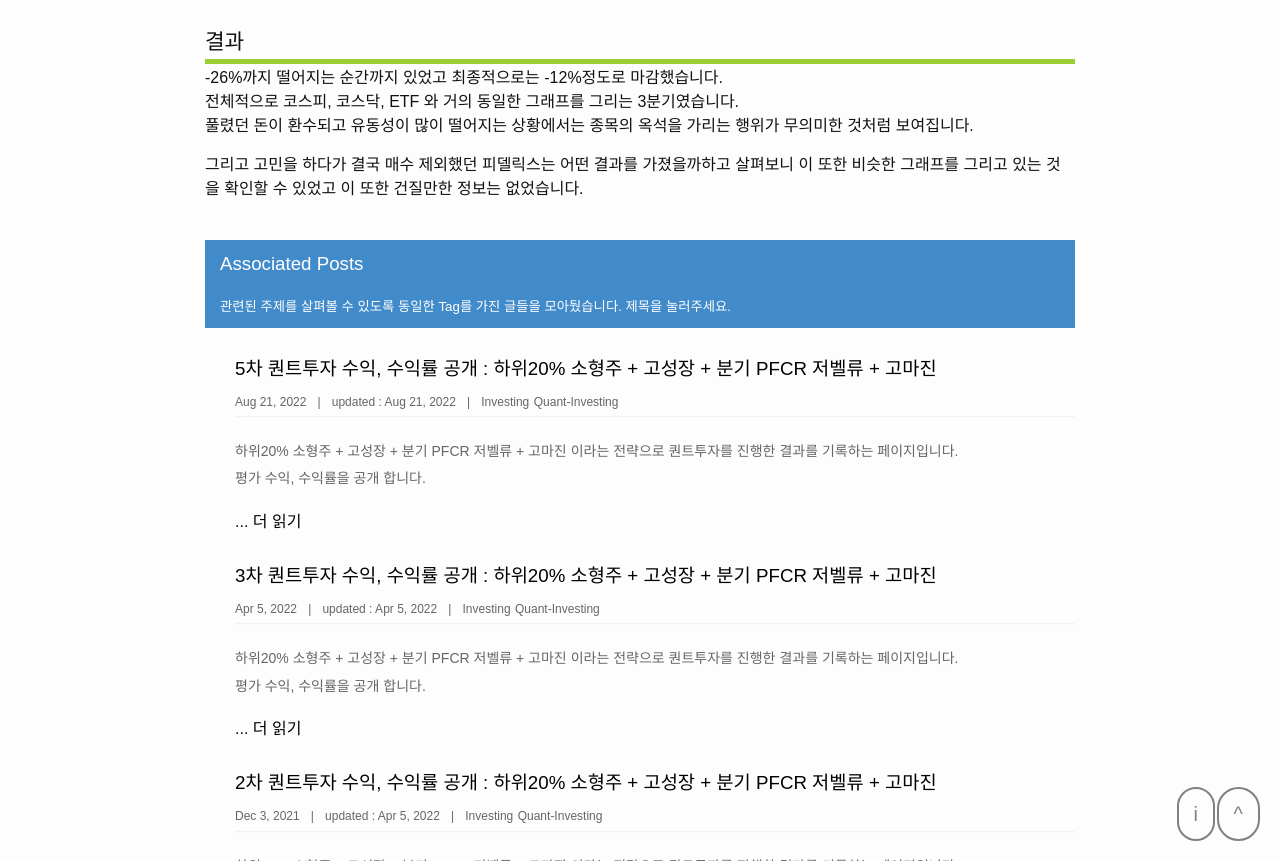
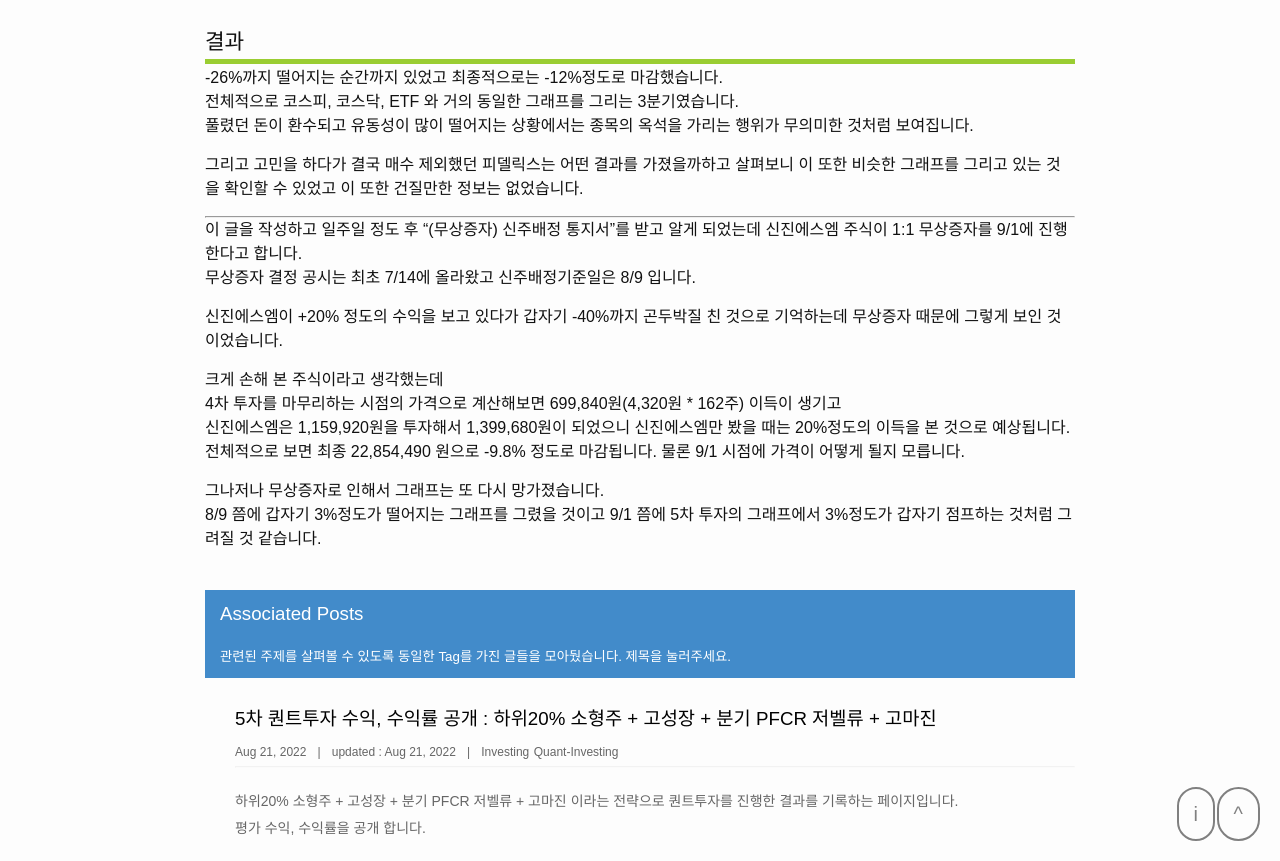
Before and after one commit to dveamer/dveamer.github.io, a Jekyll site: the page built from _posts/Investing/2022-05-23-MyFourthQuantInvestingResult.md, in a window 1280 px wide and 900 px high, scrolled down 3176 px, cut to the strip 39-900 px from the top of the window. Built offline with Jekyll 4.4.1, drawn with Linux system fonts in a browser that asks for light colours.

Commit message:
homepage

```diff
--- a/_posts/Investing/2022-05-23-MyFourthQuantInvestingResult.md
+++ b/_posts/Investing/2022-05-23-MyFourthQuantInvestingResult.md
@@ -83,3 +83,18 @@ google spreadsheet 의 googlefinance 기능을 이용했기 때문에 실시간
 풀렸던 돈이 환수되고 유동성이 많이 떨어지는 상황에서는 종목의 옥석을 가리는 행위가 무의미한 것처럼 보여집니다.
 
 그리고 고민을 하다가 결국 매수 제외했던 피델릭스는 어떤 결과를 가졌을까하고 살펴보니 이 또한 비슷한 그래프를 그리고 있는 것을 확인할 수 있었고 이 또한 건질만한 정보는 없었습니다.
+
+---
+
+이 글을 작성하고 일주일 정도 후 "(무상증자) 신주배정 통지서"를 받고 알게 되었는데 신진에스엠 주식이 1:1 무상증자를 9/1에 진행한다고 합니다.
+무상증자 결정 공시는 최초 7/14에 올라왔고 신주배정기준일은 8/9 입니다.
+
+신진에스엠이 +20% 정도의 수익을 보고 있다가 갑자기 -40%까지 곤두박질 친 것으로 기억하는데 무상증자 때문에 그렇게 보인 것이었습니다.
+
+크게 손해 본 주식이라고 생각했는데
+4차 투자를 마무리하는 시점의 가격으로 계산해보면 699,840원(4,320원 * 162주) 이득이 생기고
+신진에스엠은 1,159,920원을 투자해서 1,399,680원이 되었으니 신진에스엠만 봤을 때는 20%정도의 이득을 본 것으로 예상됩니다.
+전체적으로 보면 최종 22,854,490 원으로 -9.8% 정도로 마감됩니다. 물론 9/1 시점에 가격이 어떻게 될지 모릅니다.
+
+그나저나 무상증자로 인해서 그래프는 또 다시 망가졌습니다.
+8/9 쯤에 갑자기 3%정도가 떨어지는 그래프를 그렸을 것이고 9/1 쯤에 5차 투자의 그래프에서 3%정도가 갑자기 점프하는 것처럼 그려질 것 같습니다.
```
